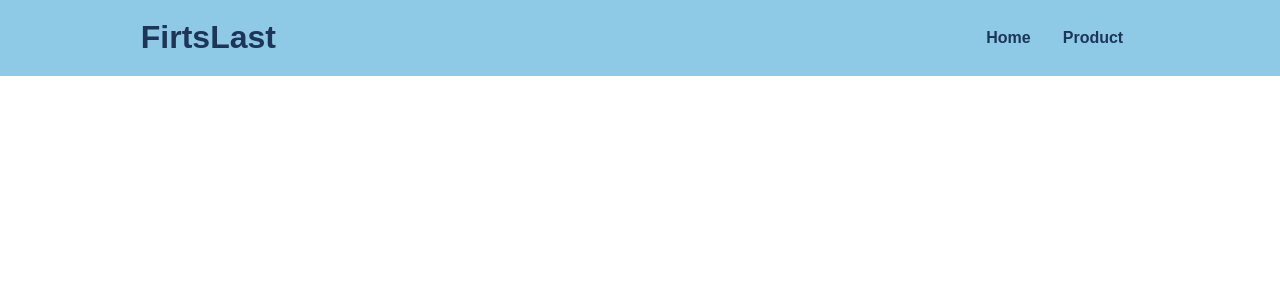
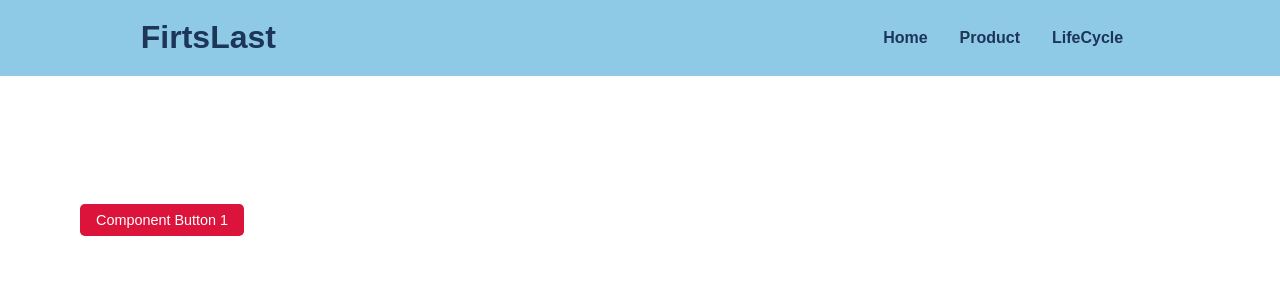
Before and after one commit to galihroswandi/Study-Reactjs, a React (Create React App) app: page /lifecycle in a window 1280 px wide. Shown: the top 300 px of the page. Built offline with nearby package versions, Linux system fonts and the light colour scheme.

Commit message:
video 19 merapikan struktur folder dan rename browseRouter

```diff
--- a/src/container/home/Home.jsx
+++ b/src/container/home/Home.jsx
@@ -1,7 +1,7 @@
-import React, { useState, Component } from 'react'
-import Product from '../product/Product'
-import LifecycleComp from '../../components/LifecycleComp'
-import BlogPost from '../blogPost/BlogPost'
+import React, { Component } from 'react'
+import Product from '../pages/product/Product'
+import LifecycleComp from '../pages/lifecycleComponent/LifecycleComp'
+import BlogPost from "../pages/blogPost/BlogPost";
 import { BrowserRouter, Route, Link, Routes } from 'react-router-dom'
 import './Home.css'
 
@@ -23,12 +23,14 @@ class Home extends Component {
               <ul>
                 <li><Link to="/" className='navLink'>Home</Link></li>
                 <li><Link to="/product" className='navLink'>Product</Link></li>
+                <li><Link to="/lifecycle" className='navLink'>LifeCycle</Link></li>
               </ul>
             </div>
           </div>
           <Routes>
             <Route path="/" element={<BlogPost />} />
             <Route path="/product" element={<Product />} />
+            <Route path="/lifecycle" element={<LifecycleComp />} />
           </Routes>
         </BrowserRouter>
       </div>
--- a/src/container/blogPost/BlogPost.jsx
+++ b/src/container/pages/blogPost/BlogPost.jsx
@@ -1,5 +1,5 @@
 import React, { Component, Fragment } from 'react'
-import PostComponent from '../../components/post/PostComponent'
+import PostComponent from '../../../components/post/PostComponent'
 import axios from 'axios'
 import './BlogPost.css'
 
```
Also changed, not shown: src/assets/img/lifecycleComponentReactJS.PNG (renamed from src/img/lifecycleComponentReactJS.PNG), src/container/pages/blogPost/BlogPost.css (renamed from src/container/blogPost/BlogPost.css), src/container/pages/lifecycleComponent/LifecycleComp.js (renamed from src/components/LifecycleComp.js), src/container/pages/product/Product.jsx (renamed from src/container/product/Product.jsx).
